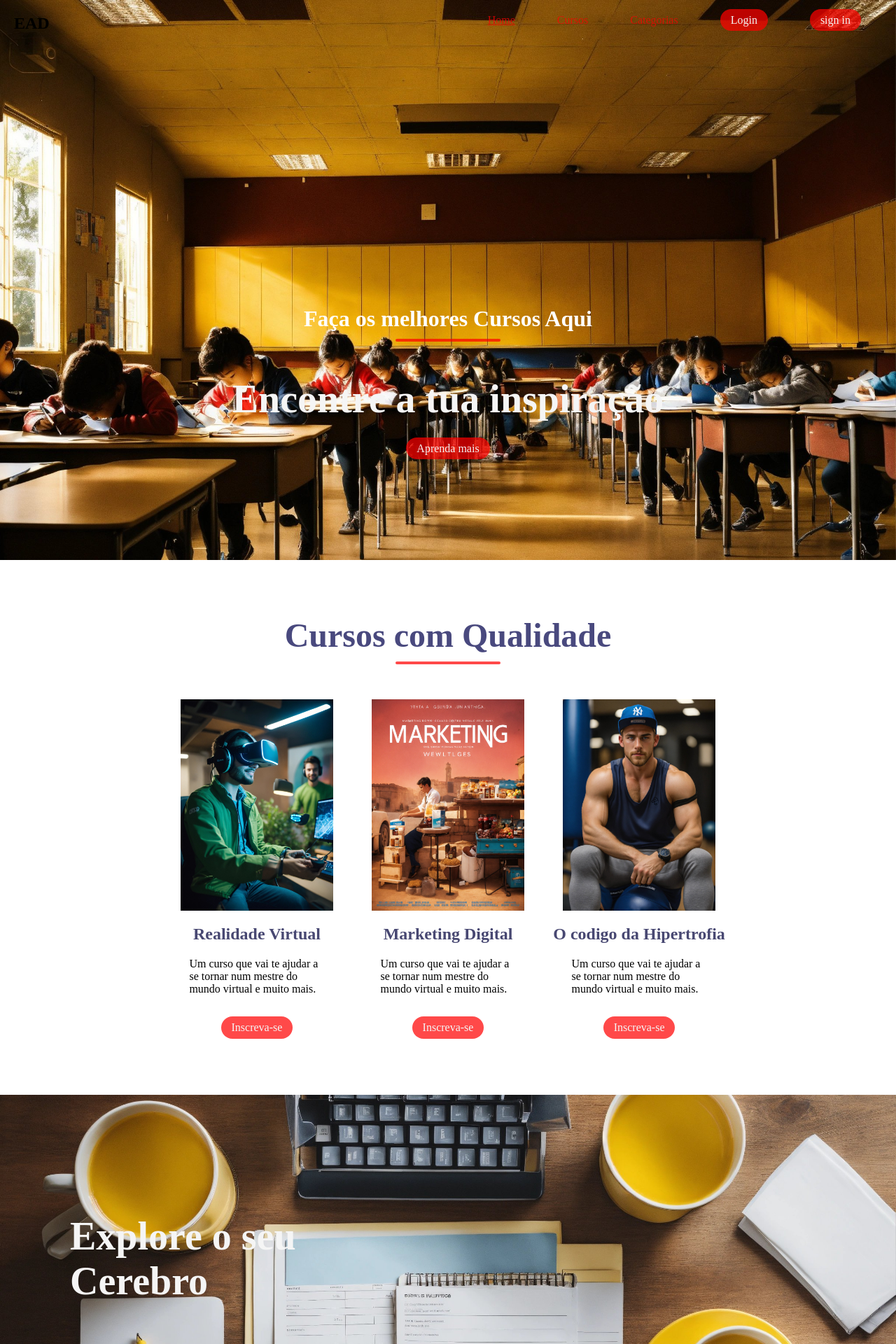
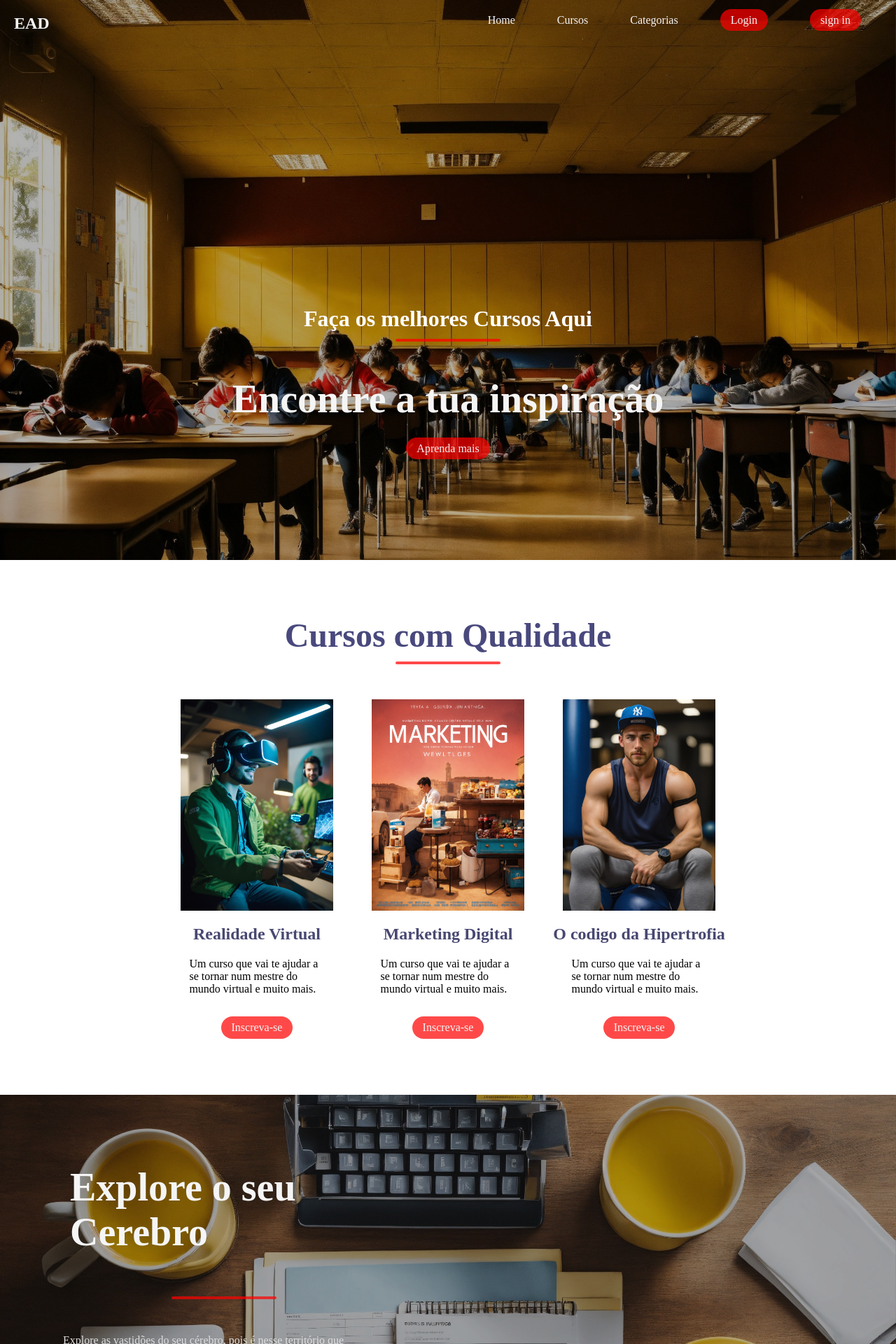
Before and after one commit to joelantoniodombele/ex02, a PHP site: page /php/homePage.php in a window 1280 px wide. Shown: the top 1920 px of the page at 70% size. Run offline with PHP 8.4, Linux system fonts and the light colour scheme.

Commit message:
ajustes na homepage

```diff
--- a/css/homepage.css
+++ b/css/homepage.css
@@ -14,9 +14,21 @@ header{
     justify-content: center;
 
 }
+nav h1{
+    color: whitesmoke;
+}
+.overlay {
+    height: 100vh;
+    width: 100vw;
+    background-color: rgba(0, 0, 0, 0.3);
+    display: flex;
+    align-items: flex-end;
+    justify-content: center;
+}
 a{
     text-decoration: none;
-    color:rgba(255, 0, 0, 0.712) ;
+    color:whitesmoke ;
+    font-weight: 200;
 }
 .header-content{
     margin-bottom: 150px;
@@ -50,7 +62,7 @@ ul{
 }
 .active{
     color:rgba(255, 0, 0, 0.712) ;
-    text-decoration: underline;
+
 }
 body, html{
     overflow-x:hidden ;
@@ -107,13 +119,20 @@ body, html{
  }
  .explore{
     width: 100%;
-    height: 80vh;
+    min-height: 90vh;
     background-color: rgba(255, 255, 255, 0.5);
     background-image: url('../imagens/fundo5.jpg');
     background-position: center;
     background-size: cover;background-repeat: no-repeat;
     display: flex;
     align-items: center;
+ }
+ .overlay-explore{
+    width: 100%;
+    min-height: 90vh;
+    display: flex;
+    background-color: rgba(0, 0, 0, 0.3);
+
  }
  .explore-content{
     width: 50%;
--- a/php/homePage.php
+++ b/php/homePage.php
@@ -13,18 +13,20 @@
                 <li class="active"><a href="#">Home</a></li>
                 <li><a href="#">Cursos</a></li>
                 <li><a href="#">Categorias</a></li>
-                <li><a href="#" class="ctn">Login</a></li>
-                <li><a href="#" class="ctn">sign in</a></li>
+                <li><a href="login.php" class="ctn">Login</a></li>
+                <li><a href="cadastrar.php" class="ctn">sign in</a></li>
             </ul>
             <img src="../imagens/menu-aberto.png" alt="" class="menu-bnt">
 
     </nav>
     <header>
+        <div class="overlay">
             <div class="header-content">
                 <h2>Faça os melhores Cursos Aqui</h2>
                 <div class="line"></div>
                 <h1>Encontre a tua inspiração</h1>
                 <a href="#" class="ctn">Aprenda mais</a>
+            </div>
         </div>
     </header>
 
@@ -60,11 +62,13 @@
     </section>
 
     <section class="explore">
+        <div class="overlay-explore">
             <div class="explore-content">
             <h1>Explore o seu Cerebro</h1>
             <div class="line"></div>
             <p>Explore as vastidões do seu cérebro, pois é nesse território que encontramos a inspiração e a capacidade de criar mundos inteiros.</p>
             <a href="#" class="ctn">Ensine conosco</a>
+            </div>
         </div>
     </section>
     <section class="tours">
```
Lines whose indentation alone changed are shown as unchanged.
